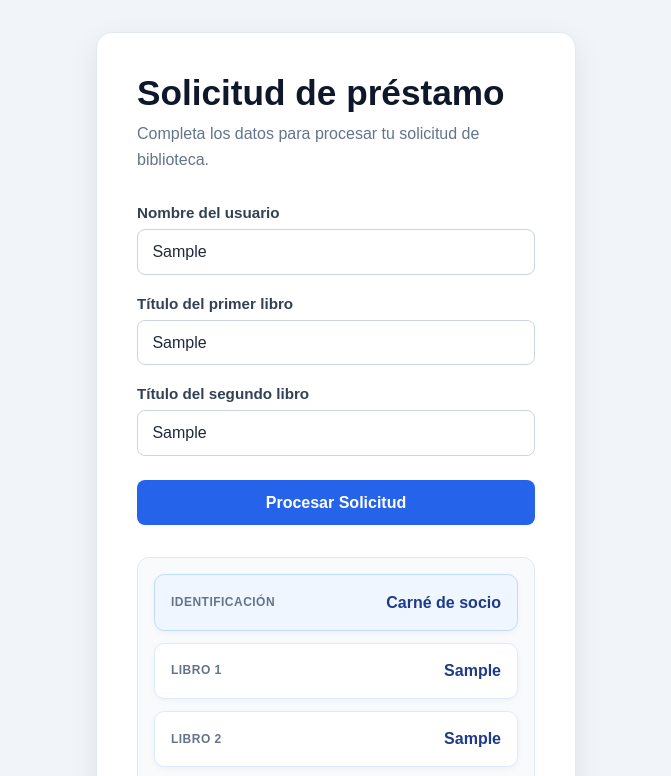
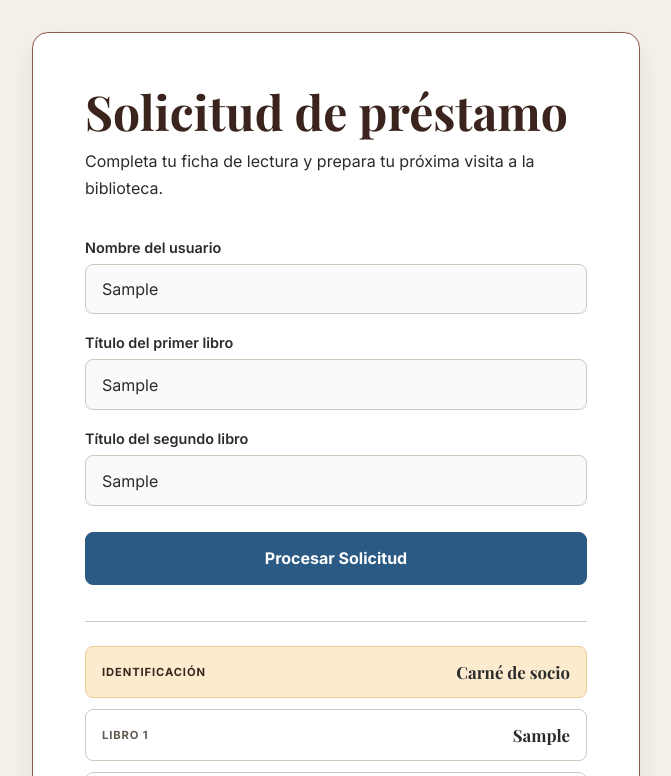
Before and after one commit to Mitin726/biblioteca-js, a plain HTML site: page index.html in a window 1280 px wide. Both pictures are taken after typing "Sample", "Sample", "Sample" into the empty fields and a click on the button "Procesar Solicitud". Shown: the top 776 px of the page, without its empty margins (304-975 px from the left). Drawn offline with nearby package versions, Linux system fonts and the light colour scheme.

Commit message:
STYLE: Pagina web rediseñeda

```diff
--- a/index.html
+++ b/index.html
@@ -10,7 +10,7 @@
   <main class="contenedor">
     <section class="tarjeta" aria-labelledby="titulo">
       <h1 id="titulo">Solicitud de préstamo</h1>
-      <p>Completa los datos para procesar tu solicitud de biblioteca.</p>
+      <p>Completa tu ficha de lectura y prepara tu próxima visita a la biblioteca.</p>
 
       <form id="formulario-solicitud">
         <div class="campo">
--- a/styles.css
+++ b/styles.css
@@ -1,8 +1,19 @@
+@import url("https://fonts.googleapis.com/css2?family=Inter:wght@400;500;600;700&family=Playfair+Display:wght@600;700&display=swap");
+
 :root {
-  color-scheme: light;
-  font-family: Arial, Helvetica, sans-serif;
-  color: #1e293b;
-  background-color: #f1f5f9;
+  --fondo: #f4f1ea;
+  --superficie: #ffffff;
+  --superficie-input: #fafafa;
+  --caoba: #3a241d;
+  --carbone: #2b2b2b;
+  --roble: #8d5b4c;
+  --borde: #d1c7bd;
+  --azul-biblioteca: #2b5b84;
+  --azul-hover: #21486a;
+  --dorado-pergamino: #fdebd0;
+  font-family: "Inter", Arial, sans-serif;
+  color: var(--carbone);
+  background: var(--fondo);
 }
 
 * {
@@ -12,7 +23,7 @@
 body {
   min-height: 100vh;
   margin: 0;
-  background: #f1f5f9;
+  background: var(--fondo);
 }
 
 .contenedor {
@@ -24,24 +35,31 @@ body {
 }
 
 .tarjeta {
-  width: min(100%, 30rem);
-  padding: 2.5rem;
-  background: #ffffff;
-  border: 1px solid #e2e8f0;
+  width: min(100%, 38rem);
+  padding: clamp(1.75rem, 5vw, 3.25rem);
+  background: var(--superficie);
+  border: 1px solid var(--roble);
   border-radius: 1rem;
-  box-shadow: 0 10px 30px rgba(15, 23, 42, 0.08);
+  box-shadow: 0 10px 30px rgba(0, 0, 0, 0.08);
+}
+
+h1,
+h2 {
+  font-family: "Playfair Display", Georgia, serif;
 }
 
 h1 {
-  margin: 0 0 0.5rem;
-  color: #0f172a;
-  font-size: clamp(1.7rem, 4vw, 2.2rem);
+  margin: 0 0 0.65rem;
+  color: var(--caoba);
+  font-size: clamp(2rem, 6vw, 3rem);
+  line-height: 1.1;
 }
 
 .tarjeta > p {
-  margin: 0 0 2rem;
-  color: #64748b;
-  line-height: 1.6;
+  max-width: 32rem;
+  margin: 0 0 2.25rem;
+  color: var(--carbone);
+  line-height: 1.7;
 }
 
 #formulario-solicitud {
@@ -55,72 +73,66 @@ h1 {
 }
 
 label {
-  color: #334155;
-  font-size: 0.95rem;
+  color: var(--carbone);
+  font-size: 0.9rem;
   font-weight: 600;
 }
 
 input {
   width: 100%;
-  padding: 0.8rem 0.9rem;
-  color: #1e293b;
+  padding: 0.9rem 1rem;
+  color: var(--carbone);
   font: inherit;
-  background: #ffffff;
-  border: 1px solid #cbd5e1;
+  background: var(--superficie-input);
+  border: 1px solid var(--borde);
   border-radius: 0.5rem;
   outline: none;
   transition: border-color 0.2s ease, box-shadow 0.2s ease;
 }
 
 input::placeholder {
-  color: #94a3b8;
+  color: #756f69;
 }
 
 input:focus {
-  border-color: #2563eb;
-  box-shadow: 0 0 0 3px rgba(37, 99, 235, 0.15);
+  background: var(--superficie);
+  border-color: var(--azul-biblioteca);
+  box-shadow: 0 0 0 3px rgba(43, 91, 132, 0.16);
 }
 
 input[aria-invalid="true"] {
-  border-color: #dc2626;
+  border-color: #a33d2f;
+  box-shadow: 0 0 0 3px rgba(163, 61, 47, 0.14);
 }
 
 button {
-  margin-top: 0.25rem;
-  padding: 0.85rem 1.2rem;
+  margin-top: 0.4rem;
+  padding: 0.95rem 1.25rem;
   color: #ffffff;
   font: inherit;
   font-weight: 700;
-  background: #2563eb;
-  border: 0;
+  background: var(--azul-biblioteca);
+  border: 1px solid var(--azul-biblioteca);
   border-radius: 0.5rem;
   cursor: pointer;
-  transition: background-color 0.2s ease, box-shadow 0.2s ease, transform 0.2s ease;
+  transition: background-color 0.2s ease, border-color 0.2s ease, box-shadow 0.2s ease;
 }
 
 button:hover {
-  background: #1d4ed8;
-  box-shadow: 0 5px 12px rgba(37, 99, 235, 0.25);
-  transform: translateY(-1px);
+  background: var(--azul-hover);
+  border-color: var(--azul-hover);
+  box-shadow: 0 5px 12px rgba(43, 91, 132, 0.2);
 }
 
 button:focus-visible {
-  outline: 3px solid rgba(37, 99, 235, 0.3);
-  outline-offset: 2px;
-}
-
-button:active {
-  transform: translateY(0);
+  outline: 3px solid rgba(43, 91, 132, 0.28);
+  outline-offset: 3px;
 }
 
 .resultado {
-  margin-top: 2rem;
-  padding: 1rem;
-  color: #334155;
-  line-height: 1.6;
-  background: #f8fafc;
-  border: 1px solid #e2e8f0;
-  border-radius: 0.75rem;
+  margin-top: 2.25rem;
+  padding-top: 1.5rem;
+  border-top: 1px solid var(--borde);
 }
 
 .resultado:empty {
@@ -129,7 +141,7 @@ button:active {
 
 .resultado-grid {
   display: grid;
-  gap: 0.75rem;
+  gap: 0.7rem;
 }
 
 .resultado-item {
@@ -137,48 +149,68 @@ button:active {
   align-items: center;
   justify-content: space-between;
   gap: 1rem;
-  padding: 0.9rem 1rem;
-  background: #ffffff;
-  border: 1px solid #dbeafe;
-  border-radius: 0.65rem;
-  box-shadow: 0 2px 6px rgba(15, 23, 42, 0.04);
+  min-height: 3.25rem;
+  padding: 0.8rem 1rem;
+  background: var(--superficie);
+  border: 1px solid var(--borde);
+  border-radius: 0.5rem;
 }
 
 .resultado-item-0 {
-  background: #eff6ff;
-  border-color: #bfdbfe;
+  background: var(--dorado-pergamino);
+  border-color: #e9c98f;
+}
+
+.resultado-item-0 .resultado-etiqueta,
+.resultado-item-0 strong {
+  color: var(--caoba);
 }
 
 .resultado-item-3 {
-  background: #f0fdf4;
-  border-color: #bbf7d0;
+  border-color: var(--roble);
 }
 
 .resultado-etiqueta {
-  color: #64748b;
-  font-size: 0.75rem;
+  color: #625950;
+  font-size: 0.7rem;
   font-weight: 700;
-  letter-spacing: 0.04em;
+  letter-spacing: 0.08em;
   text-transform: uppercase;
 }
 
 .resultado-item strong {
-  color: #1e3a8a;
+  color: var(--carbone);
+  font-family: "Playfair Display", Georgia, serif;
+  font-size: 1.05rem;
   text-align: right;
 }
 
 .resultado-item-3 strong {
-  color: #166534;
+  color: var(--caoba);
 }
 
 .mensaje-error {
   margin: 0;
-  color: #b91c1c;
+  color: #8c3025;
   font-weight: 600;
 }
 
 @media (max-width: 480px) {
+  .contenedor {
+    padding: 1rem 0.75rem;
+  }
+
   .tarjeta {
-    padding: 1.5rem;
+    padding: 2rem 1.25rem;
+  }
+
+  .resultado-item {
+    align-items: flex-start;
+    flex-direction: column;
+    gap: 0.35rem;
+  }
+
+  .resultado-item strong {
+    text-align: left;
   }
 }
```
